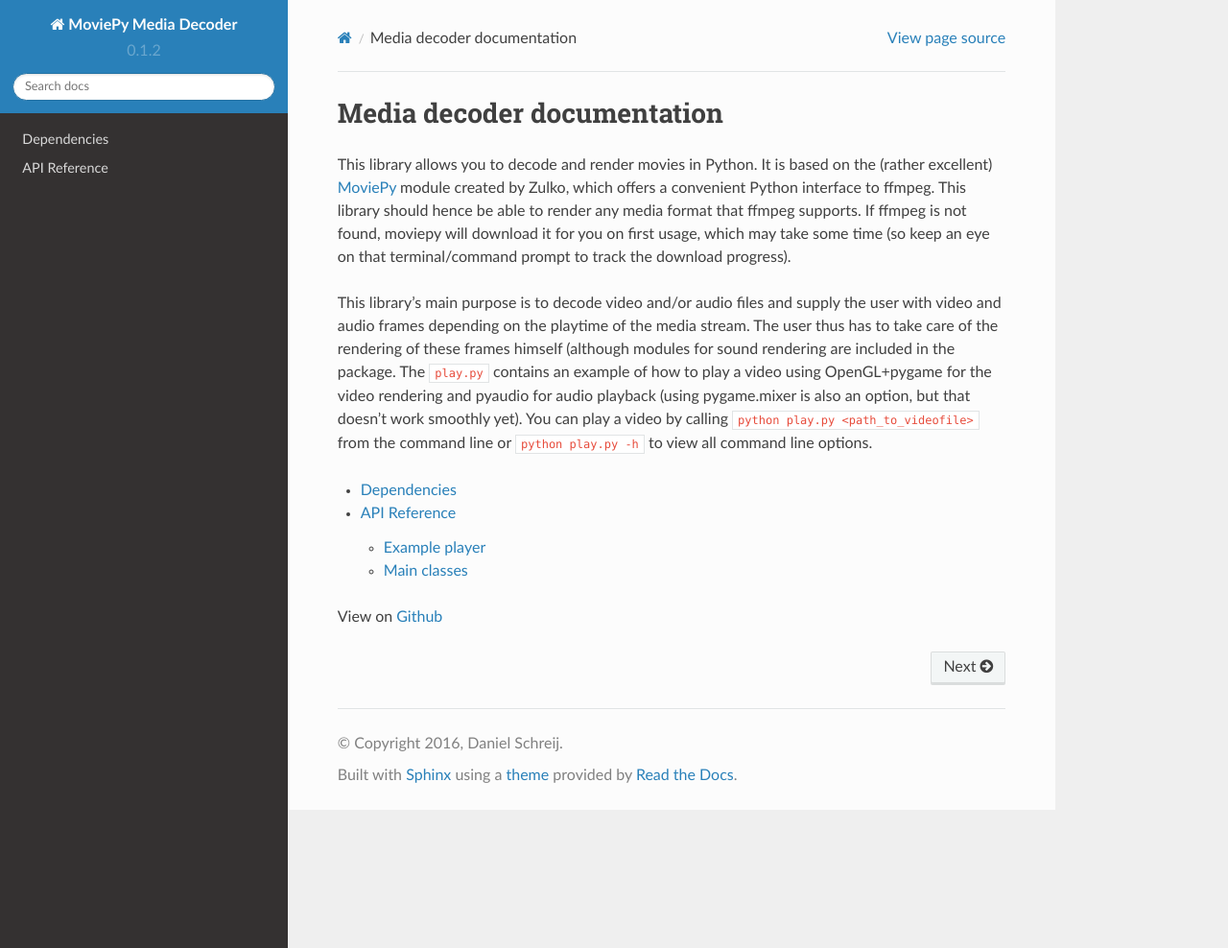
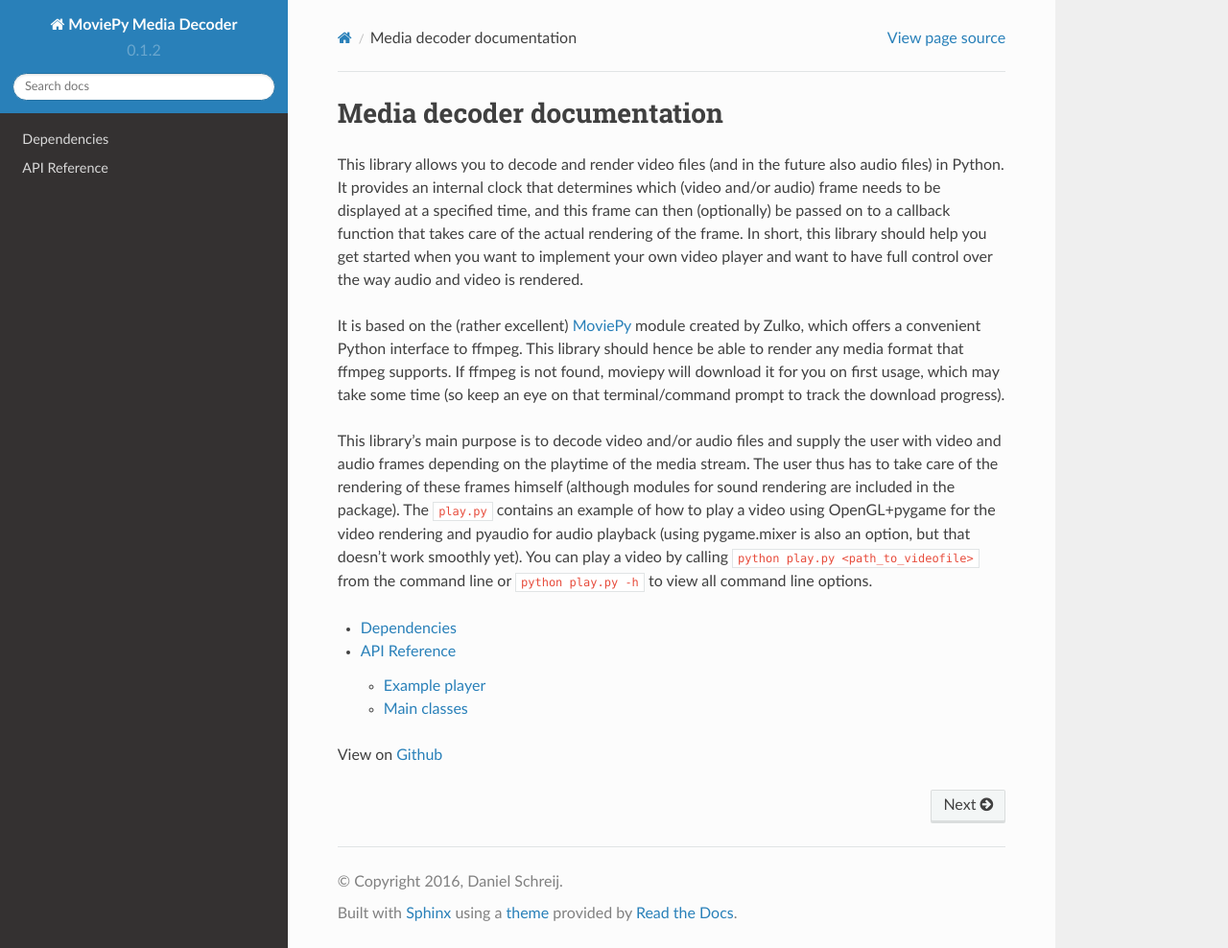
Before and after one commit to open-cogsci/python-mediadecoder, a Sphinx documentation site: the page built from docs/source/index.rst, in a window 1280 px wide and 988 px high. Shown: the whole window at 96% size. Built offline with Sphinx 7.4.7 and the Read the Docs theme 2.0.0, drawn with Linux system fonts in a browser that asks for light colours.

Commit message:
Some doc corrections

```diff
--- a/docs/source/index.rst
+++ b/docs/source/index.rst
@@ -6,17 +6,24 @@
 Media decoder documentation
 ===========================
 
-This library allows you to decode and render movies in Python. It is based on
-the (rather excellent) MoviePy_ module created by Zulko, which offers a convenient
-Python interface to ffmpeg. This library should hence be able to render any media
-format that ffmpeg supports. If ffmpeg is not found, moviepy will download it for
-you on first usage, which may take some time
+This library allows you to decode and render video files (and in the future also
+audio files) in Python. It provides an internal clock that determines which
+(video and/or audio) frame needs to be displayed at a specified time, and this frame
+can then (optionally) be passed on to a callback function that takes care of the
+actual rendering of the frame. In short, this library should help you get started
+when you want to implement your own video player and want to have full control over
+the way audio and video is rendered.
+
+It is based on the (rather excellent) MoviePy_ module created by Zulko, which offers
+a convenient Python interface to ffmpeg. This library should hence be able to
+render any media format that ffmpeg supports. If ffmpeg is not found, moviepy
+will download it for you on first usage, which may take some time
 (so keep an eye on that terminal/command prompt to track the download progress).
 
 This library's main purpose is to decode video and/or audio files and supply the
 user with video and audio frames depending on the playtime of the media stream.
 The user thus has to take care of the rendering of these frames himself (although
-modules for sound rendering are included in the package.
+modules for sound rendering are included in the package).
 The ``play.py`` contains an example of how to play a video using OpenGL+pygame for
 the video rendering and pyaudio for audio playback (using pygame.mixer is also an
 option, but that doesn't work smoothly yet). You can play a video by calling
```
Also changed, not shown: 2 other files.
